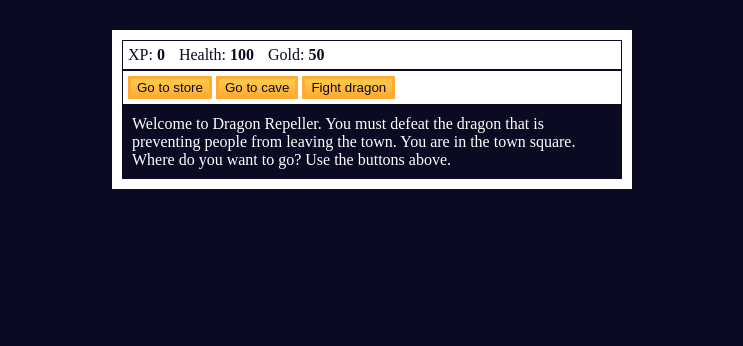
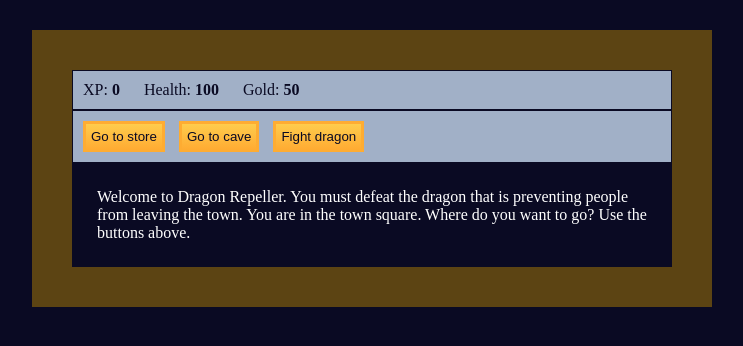
Before and after one commit to RudraKaradkhelkar/DragonSlayerRPG, a plain HTML site: page index.html in a window 1280 px wide. Shown: the whole page, without its empty margins (268-1011 px from the left). Drawn offline with Linux system fonts and the light colour scheme.

Commit message:
Update styles.css

```diff
--- a/styles.css
+++ b/styles.css
@@ -5,35 +5,37 @@ body {
 #text {
   background-color: #0a0a23;
   color: #ffffff;
-  padding: 10px;
+  padding: 25px;
 }
 
 #game {
-  max-width: 500px;
-  max-height: 400px;
-  background-color: #ffffff;
+  max-width: 600px;
+  max-height: 500px;
+  background-color: #5c4413;
   color: #ffffff;
   margin: 30px auto 0px;
-  padding: 10px;
+  padding: 40px;
 }
 
 #controls,
 #stats {
   border: 1px solid #0a0a23;
-  padding: 5px;
+  padding: 10px;
   color: #0a0a23;
+  background-color:#a1b0c7;
+  z-index:1000;
 }
 
 #monsterStats {
   display: none;
   border: 1px solid #0a0a23;
-  padding: 5px;
+  padding: 10px;
   color: #ffffff;
   background-color: #c70d0d;
 }
 
 .stat {
-  padding-right: 10px;
+  padding-right: 20px;
 }
 
 button {
@@ -42,4 +44,6 @@ button {
   background-color: #feac32;
   background-image: linear-gradient(#fecc4c, #ffac33);
   border: 3px solid #feac32;
+  padding:5px;
+  margin-right:10px;
 }
```
